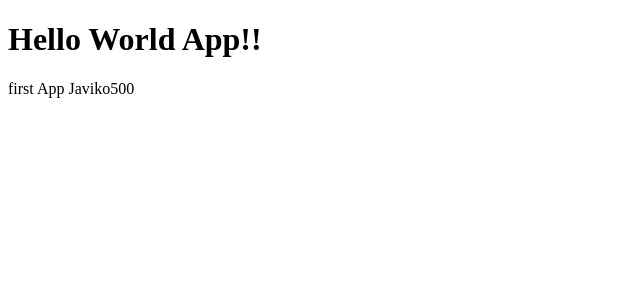
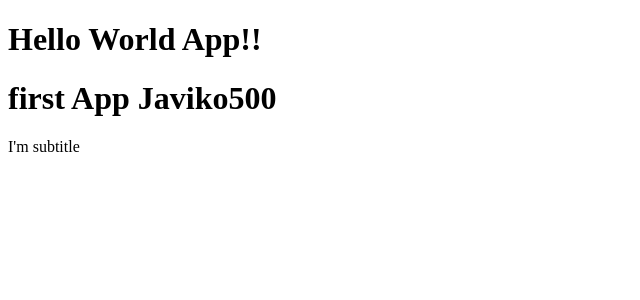
Before and after one commit to JaviKo500/03-counter-react, a React (Vite) app: page / in a window 1280 px wide. Shown: the top 300 px of the page, without its empty margins (0-640 px from the left). Built offline with nearby package versions, Linux system fonts and the light colour scheme.

Commit message:
feat(ui): add parent node

```diff
--- a/src/FirstApp.tsx
+++ b/src/FirstApp.tsx
@@ -1,6 +1,11 @@
 
 export const FirstApp = () => {
   return (
-    <div>first App Javiko500</div>
-  )
+    <>
+      <h1>
+        first App Javiko500
+      </h1>
+      <p>I'm subtitle</p>
+    </>
+  );
 }
```
